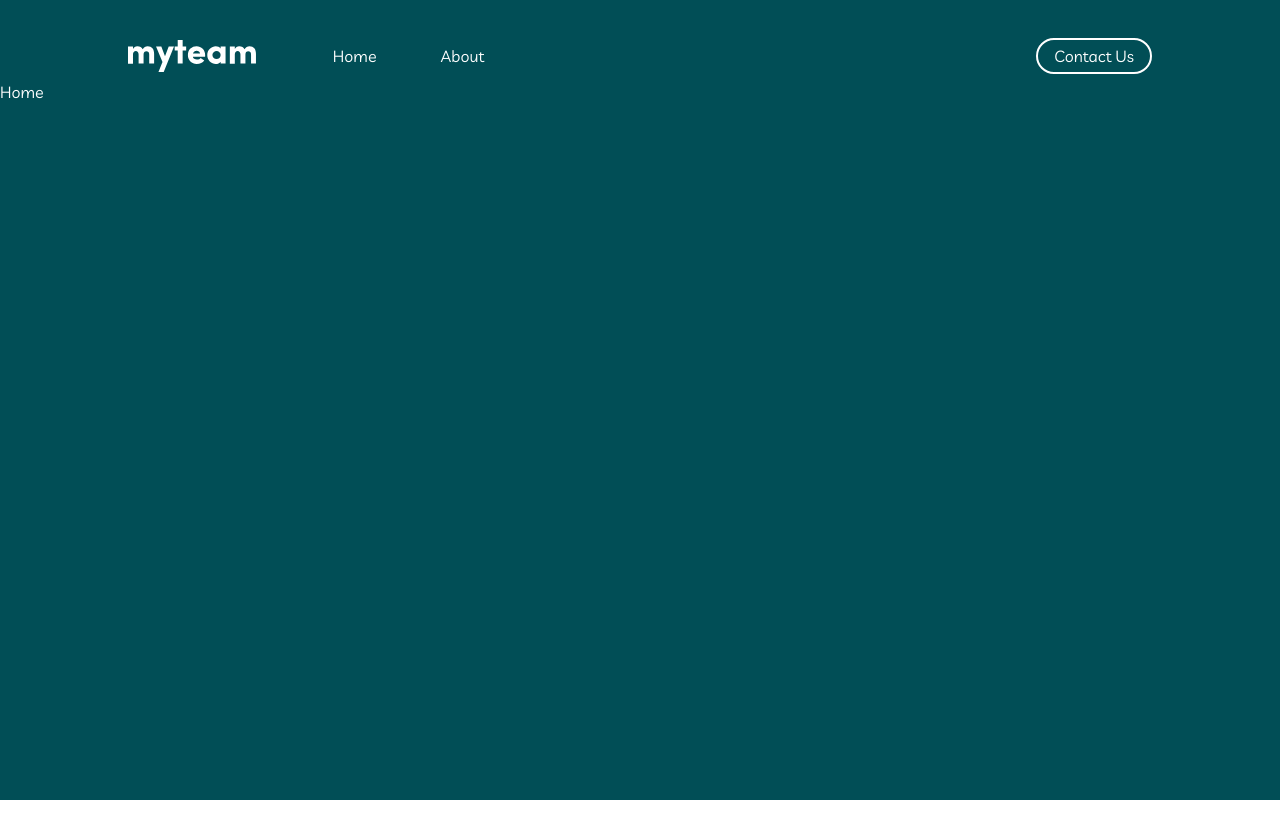
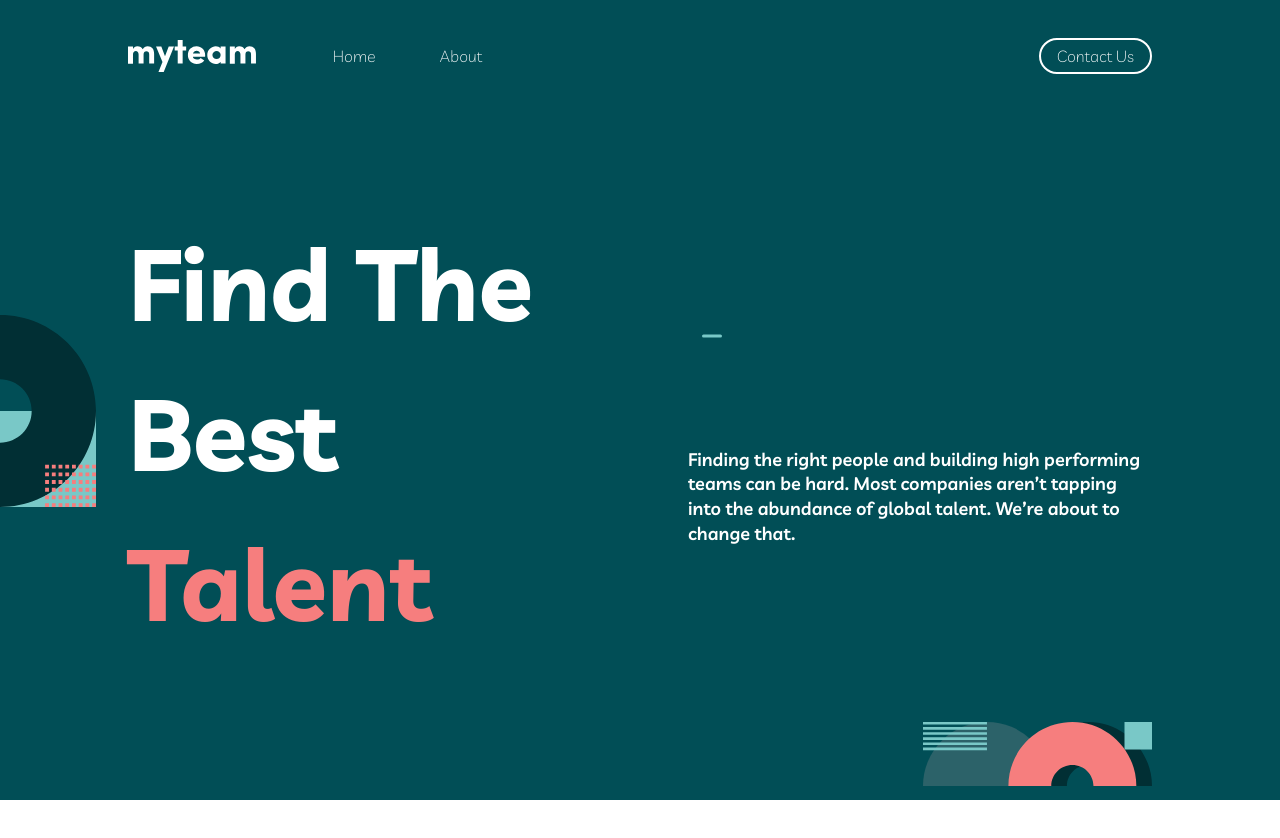
Before and after one commit to Billy-tech133/myteam-multi-page-website, a React (Vite) app: page / in a window 1280 px wide. Shown: the top 838 px of the page. Before the commit the page ends 800 px from the top, so only its background shows below. Built offline with nearby package versions, Linux system fonts and the light colour scheme.

Commit message:
Header section complete

```diff
--- a/src/App.tsx
+++ b/src/App.tsx
@@ -12,9 +12,6 @@ const App: React.FC = () => {
     <Navbar />
     <Routes>
       <Route path="/" element={<Home/> }/>
-      <Route path="/" element={<Home/> }/>
-      <Route path="/" element={<Home/> }/>
-      <Route path="/" element={<Home/> }/>
     </Routes>
     </Router>
     </div>
--- a/src/components/home/index.tsx
+++ b/src/components/home/index.tsx
@@ -1,10 +1,32 @@
-import React from 'react'
-
+import { MinusIcon } from "@heroicons/react/16/solid"
+import useMediaQuery from "@/hooks/useMediaQuery"
+import homeImage2 from "@/assets/bg-pattern-home-2.svg"
+import homeImage1 from "@/assets/bg-pattern-home-1.svg"
 type Props = {}
 
 const Home = (props: Props) => {
+
+  const mobileScreens = useMediaQuery("(480px)")
+  const tabletScreens = useMediaQuery("(760px)")
   return (
-    <div>Home</div>
+    <section className="h-[100%]">
+      <div className="flex flex-col  md:max-w-full sm:max-w-3xl mx-auto md:relative">
+        <div className="flex flex-col justify-between text-center w-[80%] mx-auto my-16 md:flex-row md:text-start md:items-center md:my-32  ">
+          <div className="   md:w-[50%]">
+            <h1 className="text-5xl md:text-7xl font-bold mt-0 my-0">Find The Best <span className="text-lightcoral">Talent</span></h1>
+          </div>
+          <div className=" md:w-[50%] md:ml-24 ">
+            <MinusIcon className="hidden md:block h-8 w-12 mb-24 text-raptureblue"/>
+            <p className="font-semibold text-lg leading-snug mt-4">Finding the right people and building high performing teams can be hard.
+              Most companies aren’t tapping into the abundance of global talent. We’re about to change that.</p>
+          </div>
+        </div>
+        <img className="hidden md:block md:absolute -left-24 top-1/3 h-48 w-48" src={homeImage1} alt="home-image-1" />
+        <img className="md:absolute right-32 bottom-0 max-h-16 mx-auto" src={homeImage2} alt="home-image-2" />
+      </div>
+      <div></div>
+      <div></div>
+    </section>
   )
 }
 
--- a/src/components/navbar/index.tsx
+++ b/src/components/navbar/index.tsx
@@ -14,7 +14,7 @@ import { myContext } from '@/Context'
 const Navbar = () => {
 
 const {changeToggleMenu, toggleMenu,} = myContext()
-const MenuMediaQuery = useMediaQuery('(min-width: 1080px)')
+const MenuMediaQuery = useMediaQuery('(min-width: 760px)')
 
   return (
     <nav>
@@ -48,7 +48,7 @@ const MenuMediaQuery = useMediaQuery('(min-width: 1080px)')
       </div>
     </div>
     {/* <Menu /> */}
-    {!MenuMediaQuery && !toggleMenu && (
+    {!MenuMediaQuery && toggleMenu && (
     <Menu />
     )}
     </nav>
--- a/src/index.css
+++ b/src/index.css
@@ -13,5 +13,6 @@ body,
   height: 100%;
   margin: 0;
   font-family:"livvic", sans-serif;
+  font-weight: 200;
   @apply: text-white;
 }
--- a/tailwind.config.js
+++ b/tailwind.config.js
@@ -16,8 +16,21 @@ export default {
         "sacramento-state-green": "#012F34",
         "dark-green": "#002529"
       },
+      fontSize: {
+        'xs': '0.75rem',  // 12px
+        'sm': '0.875rem', // 14px
+        'base': '1rem',   // 16px
+        'lg': '1.125rem', // 18px
+        'xl': '1.25rem',  // 20px
+        '2xl': '1.5rem',  // 24px
+        '3xl': '1.875rem', // 30px
+        '4xl': '2.25rem', // 36px
+        '5xl': '3rem',    // 48px
+        '6xl': '4rem',    // 64px
+        '7xl': '6.25rem', // 100px
+        'custom-size': '2.5rem' // Example of a custom font size      },
       // backgroundImage: (theme) => {
-
+      },
       // },
       fontFamily: {
         Livvic: ["livvic", 'sans serif'],
```
